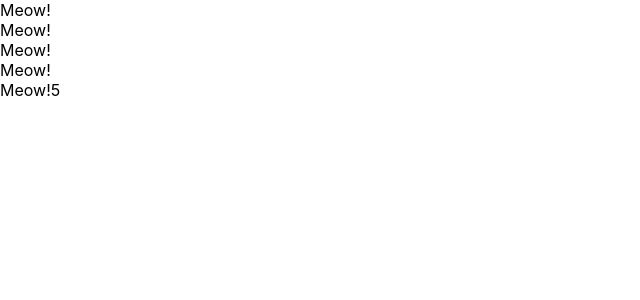
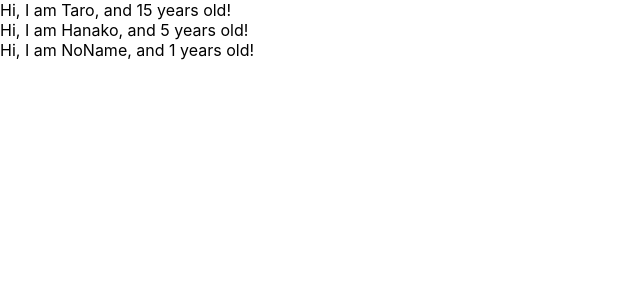
Before and after one commit to takeshimouri/udemy-react-redux-crud-application, a React (Create React App) app: page / in a window 1280 px wide. Shown: the top 300 px of the page, without its empty margins (0-640 px from the left). Built offline with nearby package versions, Linux system fonts and the light colour scheme.

Commit message:
learned about props

```diff
--- a/src/App.js
+++ b/src/App.js
@@ -1,30 +1,28 @@
-// import React, { Component } from 'react';
 import React from 'react';
 
-// class App extends Component {
-//  render() {
-//    return(
-//    <React.Fragment>
-//    <label htmlFor="bar">bar</label>
-//    <input type="text" onChange={() => {console.log("I am changed!")}} />
-//    </React.Fragment>
-//    )
-//  }
-//}
-
 const App = () => {
+ const profiles = [
+  { name: "Taro", age: 15 },
+  { name: "Hanako", age: 5 },
+  { name: "NoName" }
+    ]
  return (
  <div>
-  <Cat />
-  <Cat />
-  <Cat />
-  <Cat />
- Meow!5
+  {
+    profiles.map((profile, index) => {
+      return <User name={profile.name} age={profile.age} key={index} />
+    })
+  }
  </div>
  )
 }
-const Cat = () => {
- return <div>Meow!</div>
+
+const User = (props) => {
+ return <div>Hi, I am {props.name}, and {props.age} years old!</div>
+}
+
+User.defaultProps = {
+  age: 1
 }
 
 export default App;
```
